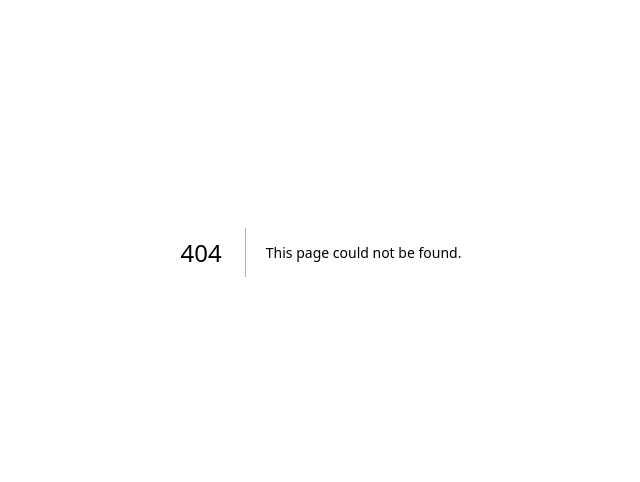
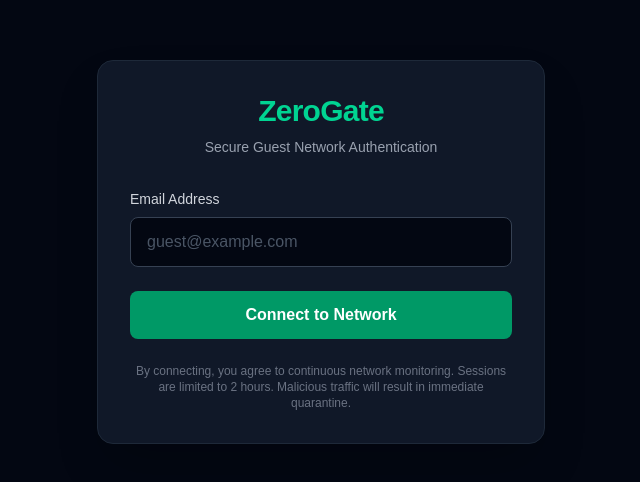
Before and after one commit to Mahemo-01/ZeroGate, a Next.js app in the folder frontend/: page /login in a window 1280 px wide. Before the commit this address had no page. Shown: the part 148-630 px from the top of the page, without its empty margins (319-959 px from the left). Built offline with nearby package versions, Linux system fonts and the light colour scheme.

Commit message:
feat: basic login portal

```diff
--- /dev/null
+++ b/frontend/app/login/page.tsx
@@ -0,0 +1,89 @@
+"use client";
+
+import { useState } from "react";
+
+export default function CaptivePortal() {
+  const [email, setEmail] = useState("");
+  const [status, setStatus] = useState<"idle" | "loading" | "success" | "error">("idle");
+
+  // In a real deployment, the router passes the user's MAC address automatically.
+  // For our local Mac test, we hardcode a mock MAC address.
+  const mockMacAddress = "F1:E2:D3:C4:B5:A6";
+
+  const handleConnect = async (e: React.FormEvent) => {
+    e.preventDefault();
+    setStatus("loading");
+
+    try {
+      // Send the data to your Python FastAPI server
+      const response = await fetch(
+        `http://127.0.0.1:8000/api/register?mac_address=${mockMacAddress}&email=${email}`,
+        { method: "POST" }
+      );
+
+      if (response.ok) {
+        setStatus("success");
+      } else {
+        setStatus("error");
+      }
+    } catch (error) {
+      console.error("Connection failed:", error);
+      setStatus("error");
+    }
+  };
+
+  return (
+    <main className="min-h-screen bg-gray-950 flex flex-col items-center justify-center p-4">
+      <div className="max-w-md w-full bg-gray-900 border border-gray-800 rounded-2xl shadow-2xl p-8">
+
+        {/* Branding */}
+        <div className="text-center mb-8">
+          <h1 className="text-3xl font-black text-emerald-400 tracking-tight mb-2">ZeroGate</h1>
+          <p className="text-gray-400 text-sm">Secure Guest Network Authentication</p>
+        </div>
+
+        {status === "success" ? (
+          <div className="text-center py-8">
+            <div className="w-16 h-16 bg-emerald-500/20 text-emerald-400 rounded-full flex items-center justify-center mx-auto mb-4 border border-emerald-500/50">
+              <svg className="w-8 h-8" fill="none" stroke="currentColor" viewBox="0 0 24 24">
+                <path strokeLinecap="round" strokeLinejoin="round" strokeWidth={2} d="M5 13l4 4L19 7" />
+              </svg>
+            </div>
+            <h2 className="text-xl font-bold text-white mb-2">Connection Established</h2>
+            <p className="text-gray-400 text-sm">Your device is authorized. You now have 2 hours of internet access.</p>
+          </div>
+        ) : (
+          <form onSubmit={handleConnect} className="space-y-6">
+            <div>
+              <label htmlFor="email" className="block text-sm font-medium text-gray-300 mb-2">
+                Email Address
+              </label>
+              <input
+                type="email"
+                id="email"
+                required
+                value={email}
+                onChange={(e) => setEmail(e.target.value)}
+                className="w-full px-4 py-3 bg-gray-950 border border-gray-700 rounded-lg focus:ring-2 focus:ring-emerald-500 focus:border-emerald-500 text-white placeholder-gray-600 transition-all"
+                placeholder="guest@example.com"
+                disabled={status === "loading"}
+              />
+            </div>
+
+            <button
+              type="submit"
+              disabled={status === "loading"}
+              className="w-full bg-emerald-600 hover:bg-emerald-500 text-white font-bold py-3 px-4 rounded-lg transition-colors flex justify-center items-center"
+            >
+              {status === "loading" ? "Authorizing..." : "Connect to Network"}
+            </button>
+
+            <p className="text-xs text-gray-500 text-center mt-4">
+              By connecting, you agree to continuous network monitoring. Sessions are limited to 2 hours. Malicious traffic will result in immediate quarantine.
+            </p>
+          </form>
+        )}
+      </div>
+    </main>
+  );
+}
```
